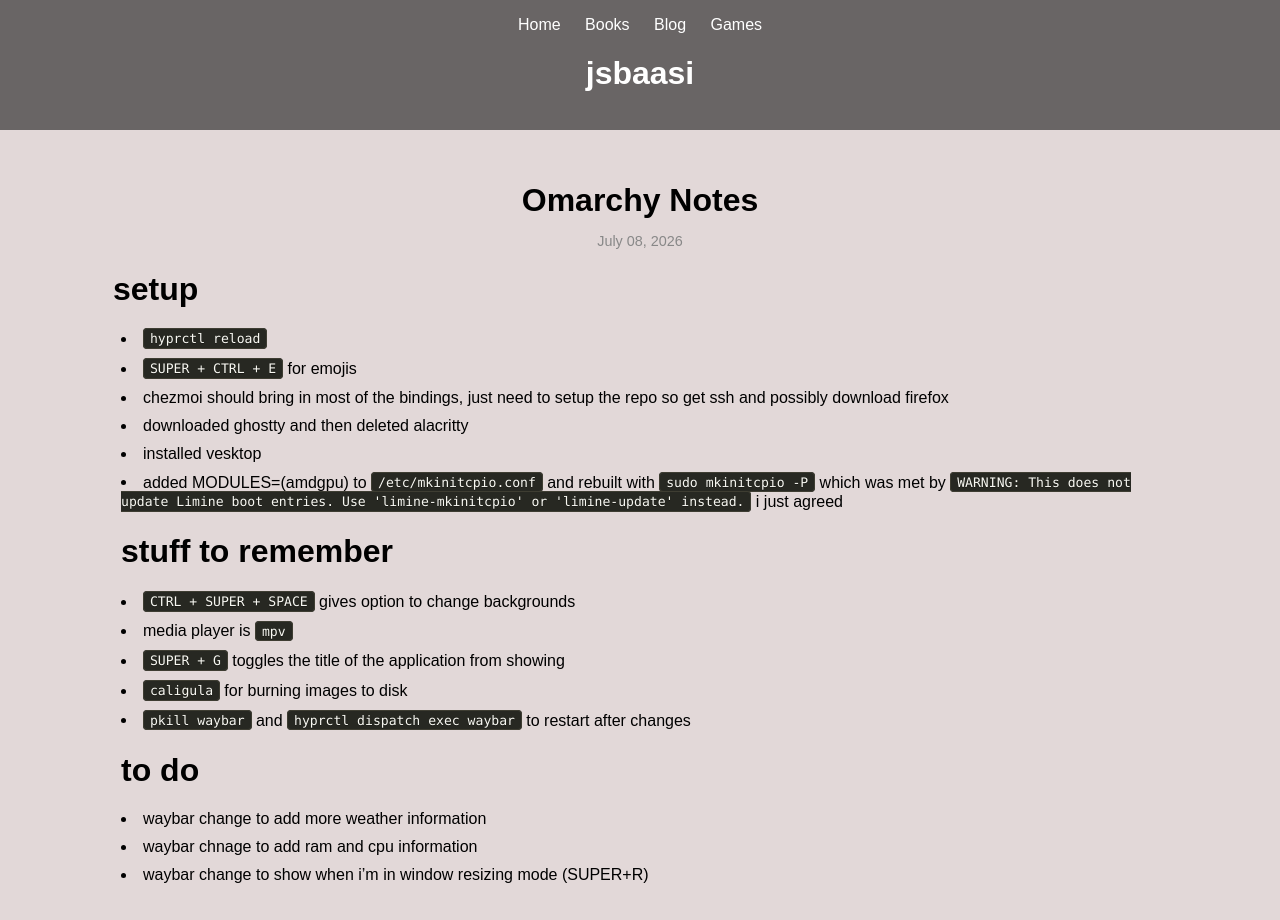
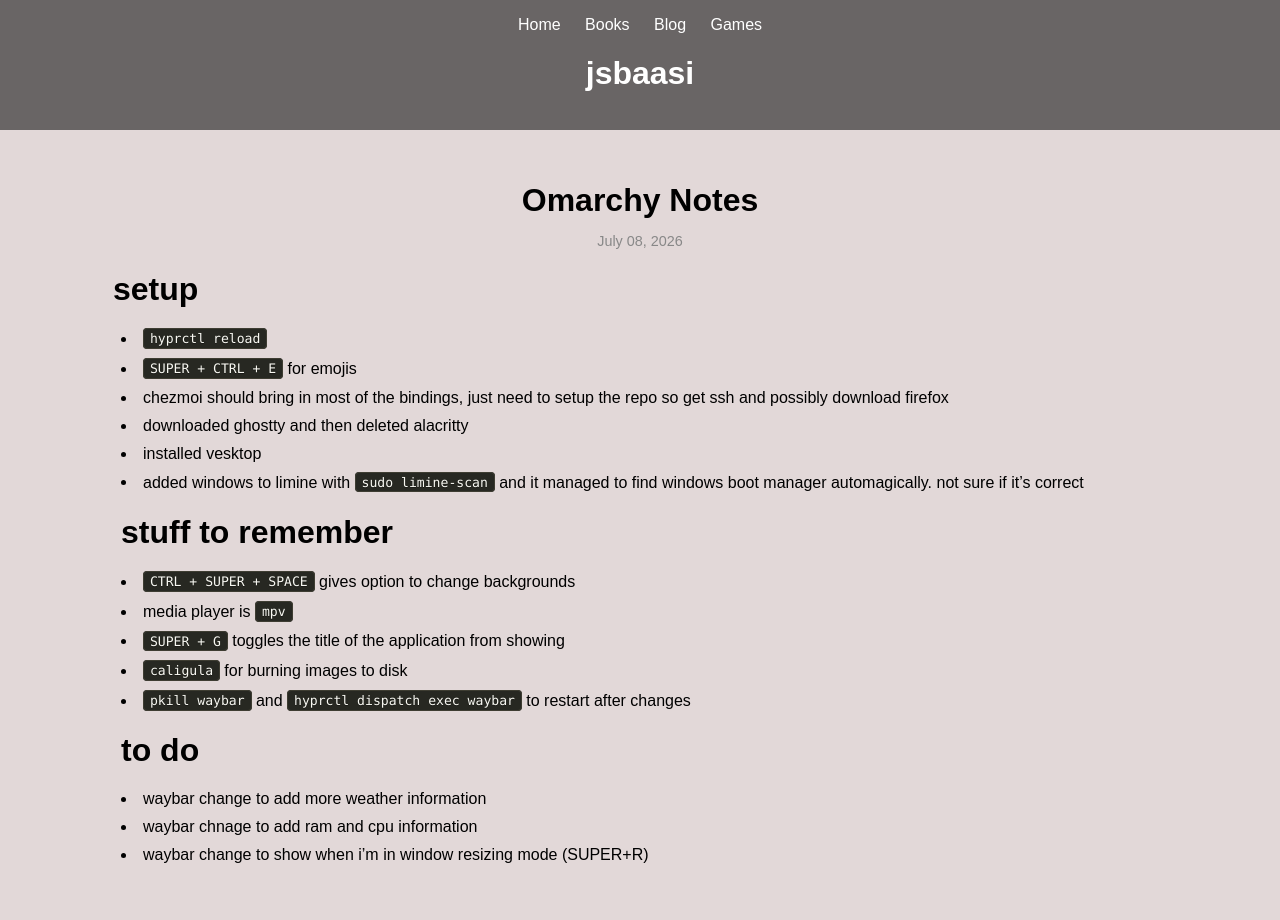
Before and after one commit to jsbaasi/jsbaasi.github.io, a Jekyll site: the page built from _posts/2026-07-08-omarchy-notes.md, in a window 1280 px wide. Built offline with Jekyll 4.4.1, drawn with Linux system fonts in a browser that asks for light colours.

Commit message:
vault backup: 2026-07-15 18:14:59

```diff
--- a/_posts/2026-07-08-omarchy-notes.md
+++ b/_posts/2026-07-08-omarchy-notes.md
@@ -11,7 +11,7 @@
 - chezmoi should bring in most of the bindings, just need to setup the repo so get ssh and possibly download firefox
 - downloaded ghostty and then deleted alacritty
 - installed vesktop
-- added MODULES=(amdgpu) to `/etc/mkinitcpio.conf` and rebuilt with `sudo mkinitcpio -P` which was met by `WARNING: This does not update Limine boot entries. Use 'limine-mkinitcpio' or 'limine-update' instead.` i just agreed
+- added windows to limine with `sudo limine-scan` and it managed to find windows boot manager automagically. not sure if it's correct
 # stuff to remember
 - `CTRL + SUPER + SPACE` gives option to change backgrounds
 - media player is `mpv`
```
